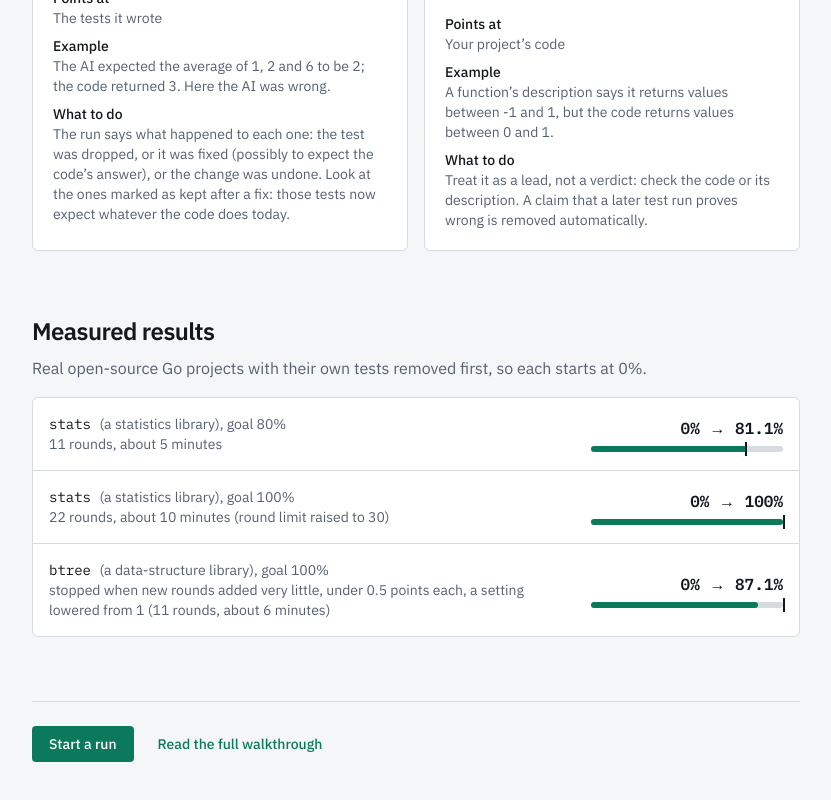
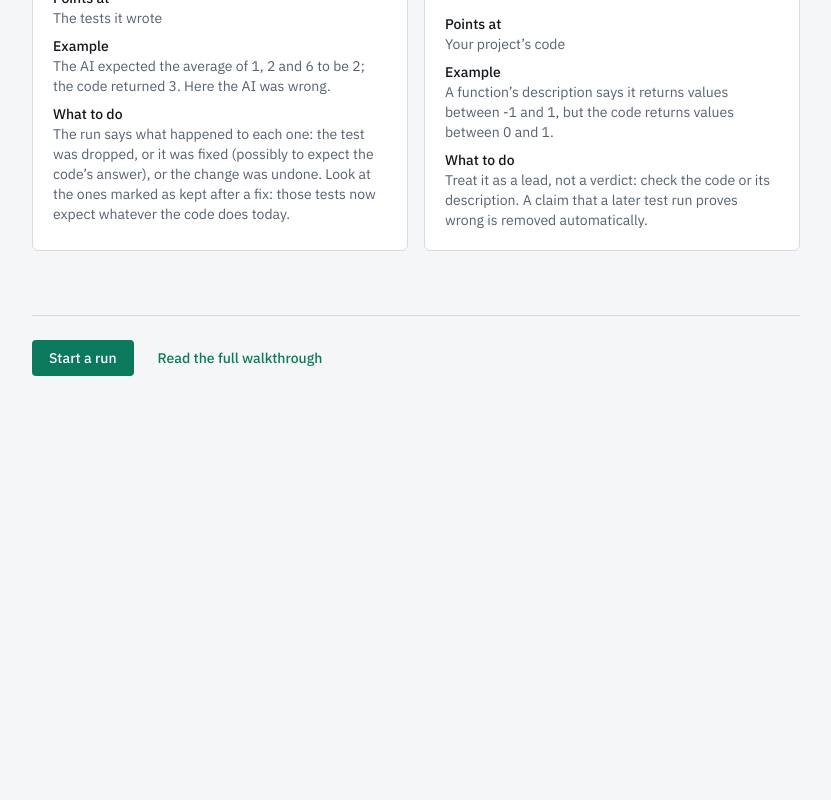
Before and after one commit to LionelRoxas/go-coverage-agent, a Next.js app in the folder frontend/: page /how-it-works in a window 1280 px wide. Shown: the part 2878-3678 px from the top of the page, without its empty margins (224-1055 px from the left). After the commit the page ends 3302 px from the top, so only its background shows below. Built offline with nearby package versions, Linux system fonts and the light colour scheme; no server answers.

Commit message:
How it works: drop the measured-results list (the README and docs/RESULTS.md carry the numbers)
Co-Authored-By: Claude Opus 5.5 <noreply@anthropic.com>

```diff
--- a/frontend/src/app/how-it-works/page.tsx
+++ b/frontend/src/app/how-it-works/page.tsx
@@ -6,7 +6,7 @@ import { type SectionId, walkthroughHref } from "../walkthrough/sections";
 
 export const metadata: Metadata = {
   title: "How it works",
-  description: "What the Go Coverage Agent does in a run, in plain words, and how far it got on real projects.",
+  description: "What the Go Coverage Agent does in a run, how it decides a test adds coverage, and what it flags for a person to check, in plain words.",
 };
 
 type Step = { title: string; plain: string; more: SectionId };
@@ -47,12 +47,6 @@ const STOPS = [
   { rule: "It used up its AI budget", why: "A run may spend 1M tokens and the app 2M a day (both configurable)." },
   { rule: "Nothing is left that it can work on", why: "Every remaining gap was tried twice without success, or is too big to send in one go." },
   { rule: "The AI service could not be reached", why: "Groq, the AI service, did not answer for 10 minutes in a row. Until then it keeps waiting a little longer each time and tries the same gaps again; they never count as failed. The tests kept so far are saved." },
-];
-
-const RESULTS = [
-  { id: "stats", name: "stats", what: "a statistics library", goal: 80, from: 0, to: 81.07, label: "0% → 81.1%", detail: "11 rounds, about 5 minutes" },
-  { id: "stats-100", name: "stats", what: "a statistics library", goal: 100, from: 0, to: 100, label: "0% → 100%", detail: "22 rounds, about 10 minutes (round limit raised to 30)" },
-  { id: "btree", name: "btree", what: "a data-structure library", goal: 100, from: 0, to: 87.09, label: "0% → 87.1%", detail: "stopped when new rounds added very little, under 0.5 points each, a setting lowered from 1 (11 rounds, about 6 minutes)" },
 ];
 
 // The two things a run flags for a person: one points at the generated tests' results, the other at the project's code.
@@ -276,30 +270,6 @@ export default function HowItWorksPage() {
         </div>
       </section>
 
-      <section aria-labelledby="result-heading" className="space-y-4">
-        <div className="space-y-2">
-          <h2 id="result-heading" className={h2}>Measured results</h2>
-          <p className="leading-relaxed text-muted">Real open-source Go projects with their own tests removed first, so each starts at 0%.</p>
-        </div>
-        <ul className={`divide-y divide-border ${cardClass({ padded: false })}`}>
-          {RESULTS.map((r) => (
-            <li key={r.id} data-testid={`result-${r.id}`} className="grid gap-x-6 gap-y-2 p-4 sm:grid-cols-[minmax(0,1fr)_12rem] sm:items-center">
-              <div className="min-w-0">
-                <p className="font-mono text-sm">{r.name} <span className="font-sans text-muted">({r.what}), goal {r.goal}%</span></p>
-                <p className="text-sm text-muted">{r.detail}</p>
-              </div>
-              <div className="space-y-1.5">
-                <p className="font-mono font-semibold tabular-nums sm:text-right">{r.label}</p>
-                <div aria-hidden className="relative h-1.5 rounded-full bg-border">
-                  <span className="absolute inset-y-0 rounded-full bg-accent" style={{ left: `${r.from}%`, width: `${r.to - r.from}%` }} />
-                  <span className="absolute -inset-y-1 w-0.5 bg-text" style={{ left: `${r.goal}%` }} title={`${r.goal}% goal`} />
-                </div>
-              </div>
-            </li>
-          ))}
-        </ul>
-      </section>
-
       <footer className="flex flex-wrap items-center gap-x-6 gap-y-3 border-t border-border pt-6">
         <Link href="/" className={buttonClass({ variant: "primary" })}>Start a run</Link>
         <Link href="/walkthrough" className={`text-sm ${actionLinkClass}`}>Read the full walkthrough</Link>
```
Also changed, not shown: 1 other file (tests, documents, lock files or other folders).
